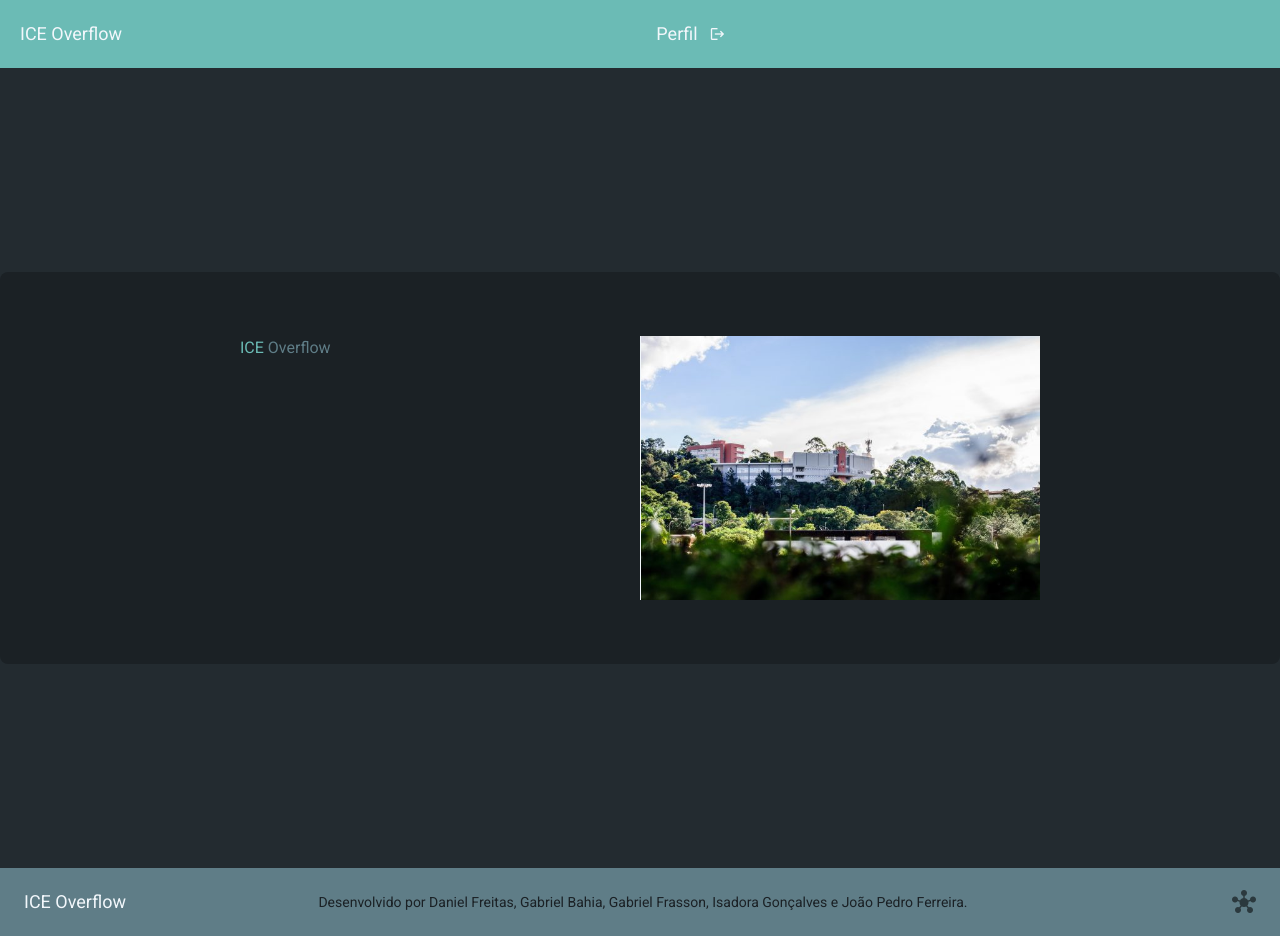
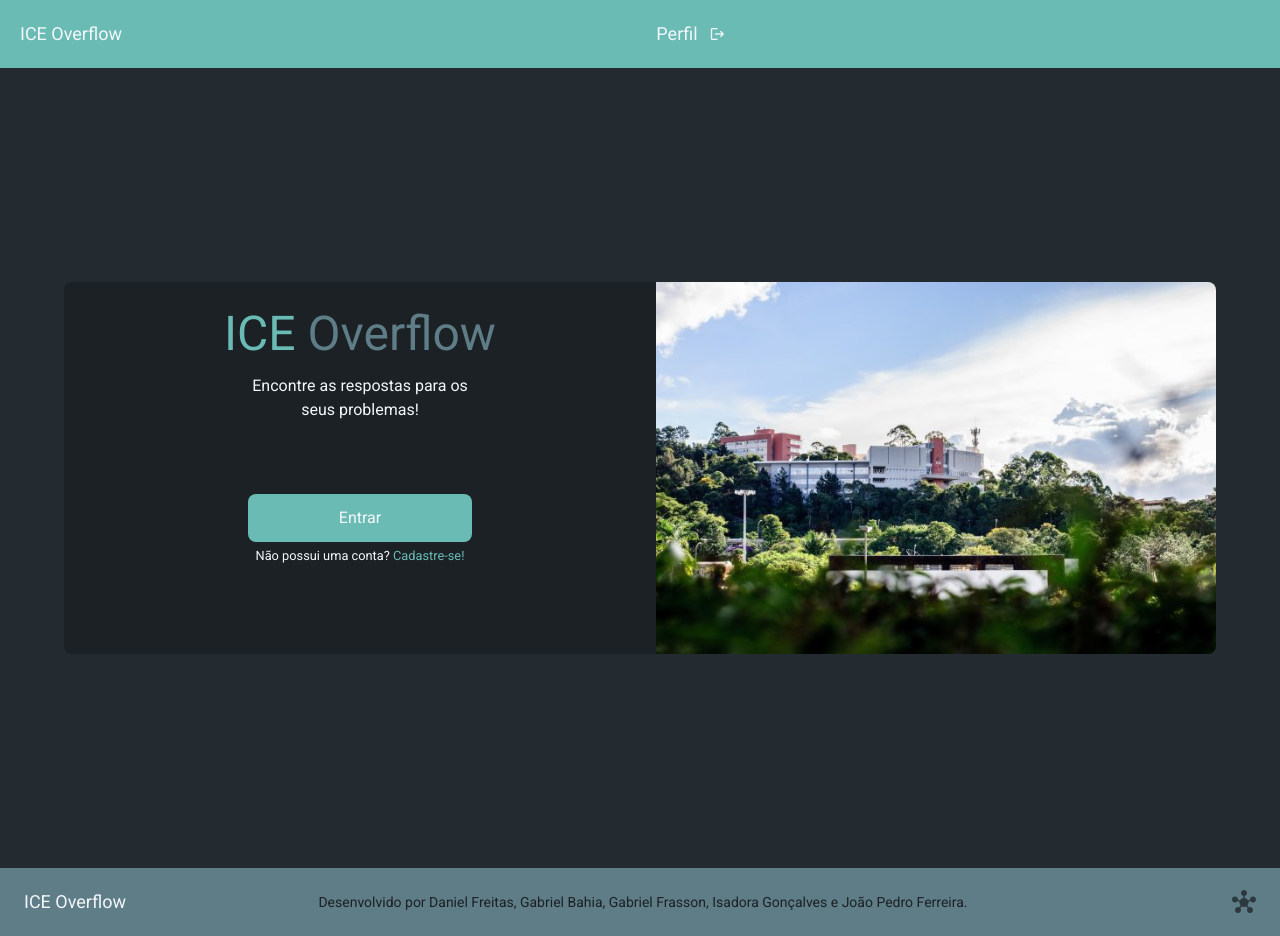
Before and after one commit to isa56/dcc117-ice-overflow, a Vue app in the folder frontend-vue/: page / in a window 1280 px wide. Built offline with nearby package versions, Linux system fonts and the light colour scheme.

Commit message:
Home view with basic elements in place

```diff
--- /dev/null
+++ b/frontend-vue/src/components/PrimaryButton.vue
@@ -0,0 +1,25 @@
+<template>
+    <button
+        class="bg-primary w-full h-[3rem] rounded-lg hover:bg-primary-dark transition-colors"
+        @click="onClick"
+    >
+        {{ content }}
+    </button>
+</template>
+
+<script>
+export default {
+    name: "PrimaryButton",
+    props: {
+        content: String,
+        onClick: Function
+    },
+    data() {
+        return {};
+    }
+}
+</script>
+
+<style scoped>
+
+</style>
--- a/frontend-vue/src/views/HomeView.vue
+++ b/frontend-vue/src/views/HomeView.vue
@@ -1,14 +1,25 @@
 <template>
   <div class="items-center bg-background flex h-full justify-center">
-    <div class="bg-background-dark text-white rounded-lg px-60 py-16">
-      <div class="grid grid-cols-2 divide-x">
-        <div>
-          <h1 class="text-primary text-dx1 mb-8 text-bottom">
-            ICE <span class="text-secondary">Overflow</span>
-          </h1>
+    <div class="bg-background-dark text-white rounded-lg w-[90%]">
+      <div class="flex">
+        <div class="flex-1 flex flex-col items-center justify-between p-4">
+          <div class="flex flex-col items-center">
+            <h1 class="text-primary text-dx1 mb-1 text-bottom text-[3rem]">
+              ICE <span class="text-secondary">Overflow</span>
+            </h1>
+            <p class="max-w-[15rem] text-center">Encontre as respostas para os seus problemas!</p>
+          </div>
+          <div class="flex flex-col items-center">
+            <router-link class="w-[14rem]" to="/login">
+              <primarybutton content="Entrar"/>
+            </router-link>
+            <small class="text-center mt-1">
+              Não possui uma conta? <router-link class="text-primary" to="/criar-conta">Cadastre-se!</router-link>
+            </small>
+          </div>
         </div>
-        <div class="bg-no-repeat bg-right-bottom ..." >
-          <img src="../assets/img/iceImagem.jpg">
+        <div class="bg-no-repeat bg-right-bottom">
+          <img src="../assets/img/iceImagem.jpg" class="object-cover h-full w-auto max-w-[35rem] rounded-r-lg">
         </div>
       </div>
     </div>
@@ -16,8 +27,13 @@
 </template>
 
 <script>
+import PrimaryButton from "@/components/PrimaryButton"
+
 export default {
   name: "HomeView",
+  components: {
+    'primarybutton': PrimaryButton,
+  },
   data() {
     return {
 
```
